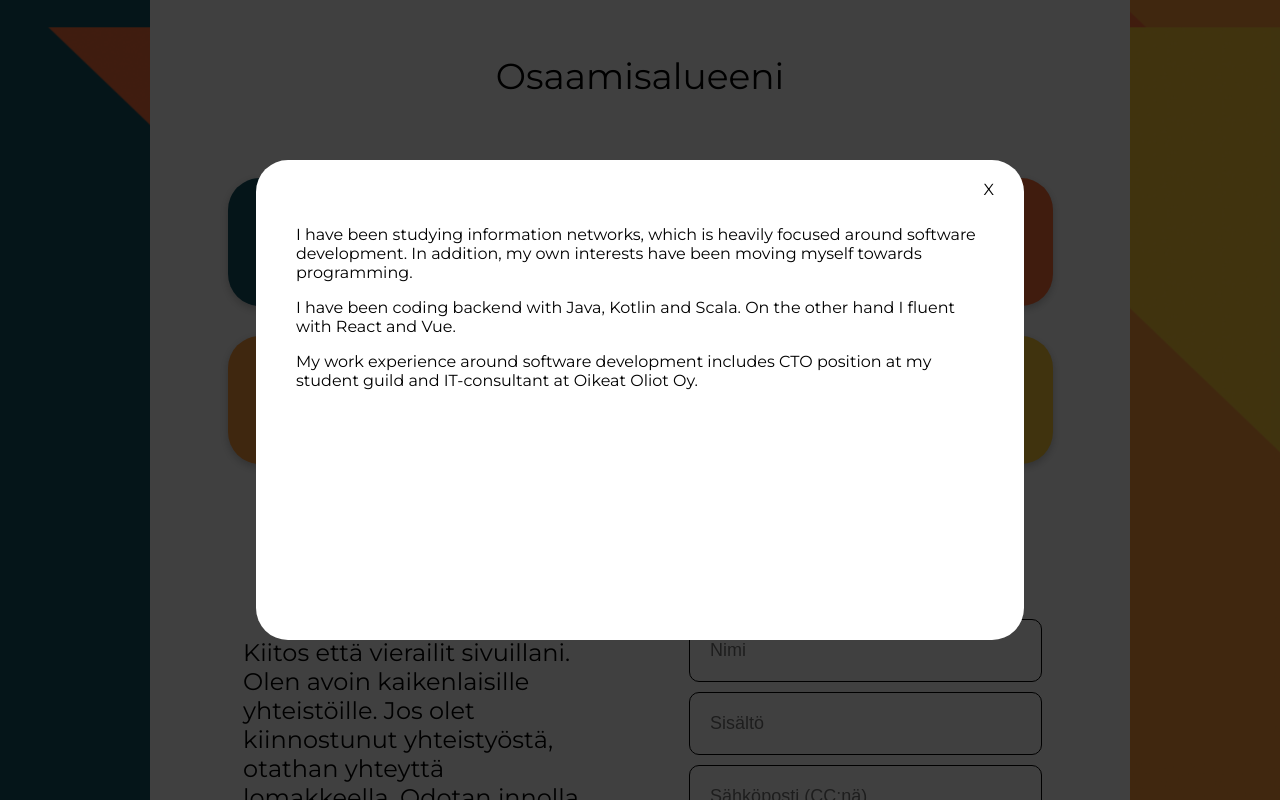
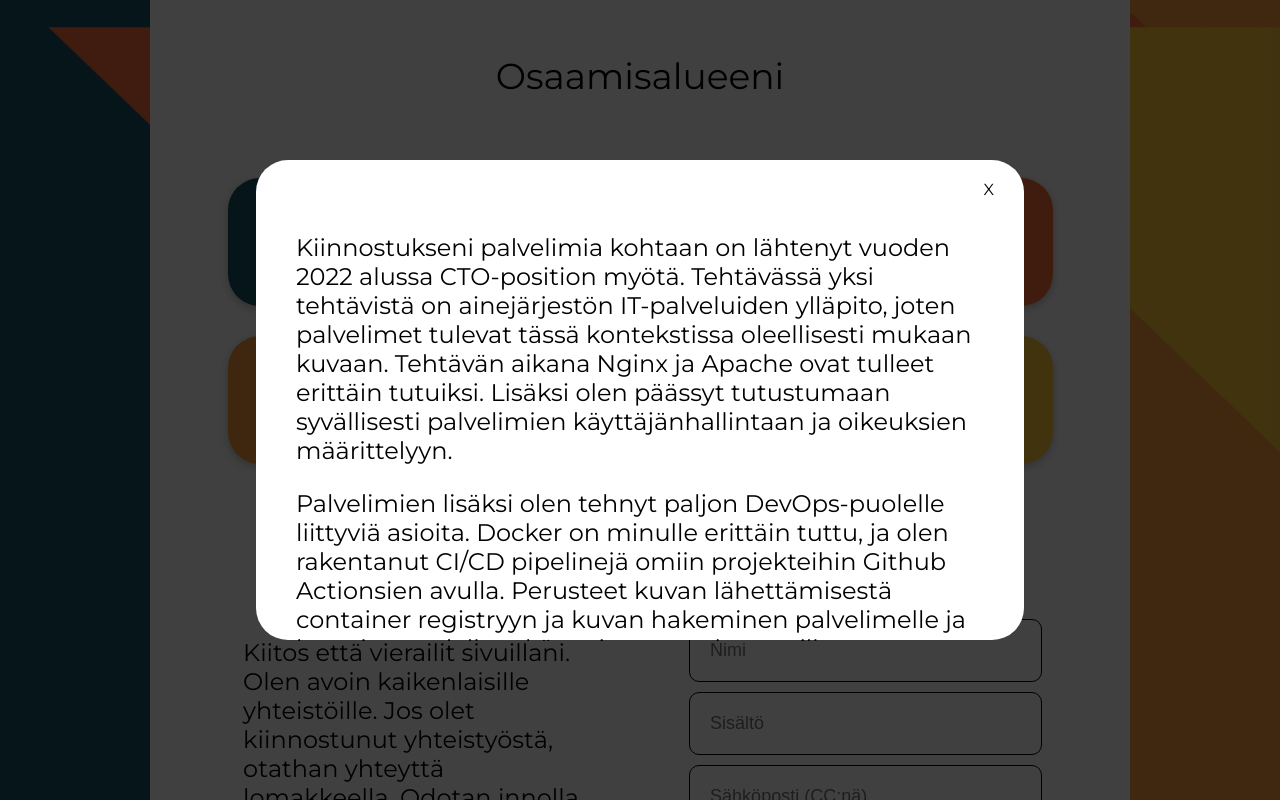
Before and after one commit to jviitamo/jubilant-octo-system, a Vue app: page / in a window 1280 px wide. Both pictures are taken after a click on the element "Palvelimet". Shown: the part 826-1626 px from the top of the page. Built offline with nearby package versions, Linux system fonts and the light colour scheme.

Commit message:
Update descrption texts

```diff
--- a/src/assets/localization/en.json
+++ b/src/assets/localization/en.json
@@ -29,6 +29,12 @@
         "content-text2": "In my studies, my software background is focused on algorithms, while my hobby projects are more focused on the frontend side. My projects have included my own website, a summer cottage diary, and a pwa application that helps with sorting. In my work I have coded web-based full-stack applications. I have also used my coding skills in a CTO position in my subject organization. Projects in this role have included developing event registration software, deploying election voting software, and developing and deploying a snack buying system.",
         "content-text3": "I am interested in consulting because of its versatility. Consulting gives you the opportunity to see many different clients and sectors, and to challenge yourself in many different areas. The best thing about consulting is meeting the client's needs and seeing your handprint in the client's business.",
         "content-text4": "I have experience in consulting from two different positions. I was a junior IT consultant at Oikeat Oliot Oy, and I am currently a solutions consultant at Efecte Oy. As an IT consultant, I was responsible for implementing full-stack applications and identifying customer needs. The best part of the job was thinking about what features were needed and what is the best way to implement them. ",
-        "content-text5": "At Efecte, I have been even more involved with the customer as a solution consultant. I have implemented several client projects and have been responsible for multiple clients, either alone or with other consultants. I have carried out various projects related to automation of the client's business."
+        "content-text5": "At Efecte, I have been even more involved with the customer as a solution consultant. I have implemented several client projects and have been responsible for multiple clients, either alone or with other consultants. I have carried out various projects related to automation of the client's business.",
+        "content-text6": "My interest in servers has taken off in early 2022 with the CTO position. One of the tasks of this position is to maintain the IT services of the subject organisation, so servers come into play in this context. During the assignment, Nginx and Apache have become very familiar. In addition, I have been able to gain an in-depth understanding of server user management and rights configuration.",
+        "content-text7": "Besides servers, I have done a lot of DevOps related things. Docker is very familiar to me, and I've built CI/CD pipelines for my own projects using Github Actions. The basics of sending an image to the container registry and fetching the image to the server and restarting containers with watchtower are concepts I'm familiar with.",
+        "content-text8": "Next, on the server side, I will implement a real pipeline using the container registry, where the source code is not found at all on my own server. Currently, Github Actions fetches the ssh connection to the server, pulls the latest code and restarts the containers.",
+        "content-text9": "I have been very enthusiastic about photography since I was a little boy. I started out photographing card tricks and posting them on youtube. After that I moved into birding, where I have photographed about 300 different species of birds in Finland over the years. With bird photography I have participated in various competitions, although no success has come so far.",
+        "content-text10": "Nowadays my photography is mainly focused on landscapes. I love Finnish nature and spend most of my free time in nature. I maintain my own photo account on Instagram with about 100 followers. There I always post the latest photos from my trips."
+
     }
 }
--- a/src/assets/localization/fi.json
+++ b/src/assets/localization/fi.json
@@ -29,6 +29,11 @@
         "content-text2": "Opinnoissani ohjelmistotaustani keskittyy algoritmeihin, kun taas vapaa-ajan projektit ovat keskittyneet enemmän frontend-puolelle. Projektejani ovat olleet muun muassa omat nettisivut, mökkipäiväkirja, ja lajittelussa auttava pwa-sovellus. Työssäni olen koodannut verkkopohjaisia full-stack -sovelluksia. Lisäksi olen käyttänyt koodaustaitojani CTO:n positiossa ainejärjestössäni. Tässä tehtävässä projekteja ovat olleet muun muassa tapahtumiin rekisteröintiohjelmiston kehittäminen, vaaliäänestysohjelmiston käyttönotto sekä namubufferin kehitys ja käyttöönotto.",
         "content-text3": "Olen kiinnostunut konsultoinnista sen monipuolisuuden takia. Konsultoinnissa pääsee näkemään monia eri asiakkaita ja aloja, sekä haastamaan itseään monella alueella. Parasta konsultoinnissa on asiakkaan tarpeiden täyttäminen ja oman käden jäljen näkyminen asiakkaan liiketoiminnassa.",
         "content-text4": "Minulla on kokemusta konsultoinnista kahdesta eri positioista. Oikeat Oliot Oy:llä olin nuorempi tietotekniikkakonsultti, ja nykyään olen ratkaisukonsultti Efecte Oy:llä. Tietotekniikkakonsulttina vastasin full-stack sovellusten toteuttamisesta sekä asiakastarpeiden selvittämisestä. Parasta työssä oli miettiä, miten ominaisuuksia tarvitaan ja miten ne kannattaisi parhaiten toteuttaa. ",
-        "content-text5": "Efectellä olen toiminut ratkaisukonsulttina vielä enemmän asiakasrajapinnassa. Olen toteuttanut useita asiakasprojekteja ja olen vastuussa useista asiakkaista yksin tai muiden konsulttien kanssa. Olen toteuttanut erilaisia asiakkaan liiketoiminnan automatisointiin liittyviä projekteja."
+        "content-text5": "Efectellä olen toiminut ratkaisukonsulttina vielä enemmän asiakasrajapinnassa. Olen toteuttanut useita asiakasprojekteja ja olen vastuussa useista asiakkaista yksin tai muiden konsulttien kanssa. Olen toteuttanut erilaisia asiakkaan liiketoiminnan automatisointiin liittyviä projekteja.",
+        "content-text6": "Kiinnostukseni palvelimia kohtaan on lähtenyt vuoden 2022 alussa CTO-position myötä. Tehtävässä yksi tehtävistä on ainejärjestön IT-palveluiden ylläpito, joten palvelimet tulevat tässä kontekstissa oleellisesti mukaan kuvaan. Tehtävän aikana Nginx ja Apache ovat tulleet erittäin tutuiksi. Lisäksi olen päässyt tutustumaan syvällisesti palvelimien käyttäjänhallintaan ja oikeuksien määrittelyyn.",
+        "content-text7": "Palvelimien lisäksi olen tehnyt paljon DevOps-puolelle liittyviä asioita. Docker on minulle erittäin tuttu, ja olen rakentanut CI/CD pipelinejä omiin projekteihin Github Actionsien avulla. Perusteet kuvan lähettämisestä container registryyn ja kuvan hakeminen palvelimelle ja konttien uudelleenkäynnistys watchtowerilla ovat minulle tuttuja konsepteja.",
+        "content-text8": "Seuraavaksi aion palvelinpuolella toteuttaa container registryn avulla oikean putken, jossa source koodia ei löydy ollenkaan omalta palvelimeltani. Tällä hetkellä Github Actions hakee ssh-yhteyden palvelimelle, pullaa uusimman koodin ja käynnistää kontit uudestaan.",
+        "content-text9": "Olen pienestä asti ollut erittäin innostunut valokuvaamisesta. Aloitin kuvaamisen korttitemppujen kuvaamisesta ja julkaisemisesta youtubeen. Tämän jälkeen siirryin lintuharrastukseen, jossa olen kuvannut vuosien saatossa noin 300 eri lintulajia suomessa. Olen osallistunut lintukuvauksen myötä erilaisiin kilpailuihin, vaikka menestystä ei vielä tähän mennessä olekaan tullut.",
+        "content-text10": "Nykyisin kuvaamiseni keskittyy ennen kaikkea maisemiin. Rakastan suomalaista luontoa, ja vietän luonnossa suurimman osan vapaa-ajastani. Ylläpidän instagramissa omaa kuvaustiliä, jolla on noin 100 seuraajaa. Tänne julkaisen aina uusimmat kuvani retkiltäni."
     }
 }
--- a/src/components/Competences.vue
+++ b/src/components/Competences.vue
@@ -5,43 +5,43 @@
         <section class="competences">
             <CompetenceBall :msg="a('content', 'software', lang)" color="#145364">
                 <div class="ballcontent">
+                    <div class="description">
                         <div class="description-text">
                             <p> {{ a('desc-text', 'content-text1', lang) }}</p>
                             <p> {{ a('desc-text', 'content-text2', lang) }}</p>
                         </div>
                     </div>
+                </div>
             </CompetenceBall>
             <CompetenceBall :msg="a('content', 'consulting', lang)" color="#FD703B">
                 <div class="ballcontent">
+                    <div class="description">
                         <div class="description-text">
                             <p> {{ a('desc-text', 'content-text3', lang) }}</p>
                             <p> {{ a('desc-text', 'content-text4', lang) }}</p>
                             <p> {{ a('desc-text', 'content-text5', lang) }}</p>
                         </div>
                     </div>
+                </div>
             </CompetenceBall>
             <CompetenceBall :msg="a('content', 'servers', lang)" color="#fd9a3b">
                 <div class="ballcontent">
+                    <div class="description">
                         <div class="description-text">
-                        <p>I have been studying information networks, which is heavily focused around software development. In addition, my own interests have been moving myself towards programming.</p>
-                        <p>I have been coding backend with Java, Kotlin and Scala. On the other hand I fluent with React and Vue.</p>
-                        <p>My work experience around software development includes CTO position at my student guild and IT-consultant at Oikeat Oliot Oy.</p>
+                            <p> {{ a('desc-text', 'content-text6', lang) }}</p>
+                            <p> {{ a('desc-text', 'content-text7', lang) }}</p>
+                            <p> {{ a('desc-text', 'content-text8', lang) }}</p>
+                        </div>
                     </div>
                 </div>
             </CompetenceBall>
             <CompetenceBall :msg="a('content', 'photography', lang)" color="#FDCA3B">
                 <div class="ballcontent">
+                    <div class="description">
                         <div class="description-text">
-                        <p>I have been studying information networks, which is heavily focused around software development. In addition, my own interests have been moving myself towards programming.</p>
-                        <p>I have been coding backend with Java, Kotlin and Scala. On the other hand I fluent with React and Vue.</p>
-                        <p>My work experience around software development includes CTO position at my student guild and IT-consultant at Oikeat Oliot Oy.</p>
+                            <p> {{ a('desc-text', 'content-text9', lang) }}</p>
+                            <p> {{ a('desc-text', 'content-text10', lang) }}</p>
                         </div>
-                    <div class="languages-container">
-                        <p>Vue</p>
-                        <p>React</p>
-                        <p>Kotlin/Java</p>
-                        <p>Scala</p>
-                        <p>Python</p>
                     </div>
                 </div>
             </CompetenceBall>
@@ -116,13 +116,17 @@ export default {
     .ballcontent {
         display: flex;
         flex-direction: column;
-        align-items: center;
         height: 90%;
         padding: 30px 40px;
         overflow: hidden;
     }
+    .description {
+        display: flex;
+        flex-direction: row;
+        overflow-y: scroll;
+    }
     .description-text {
-        overflow-y: scroll;
+        font-size: 24px;
     }
 
     ::-webkit-scrollbar {
```
Lines whose indentation alone changed are shown as unchanged.
